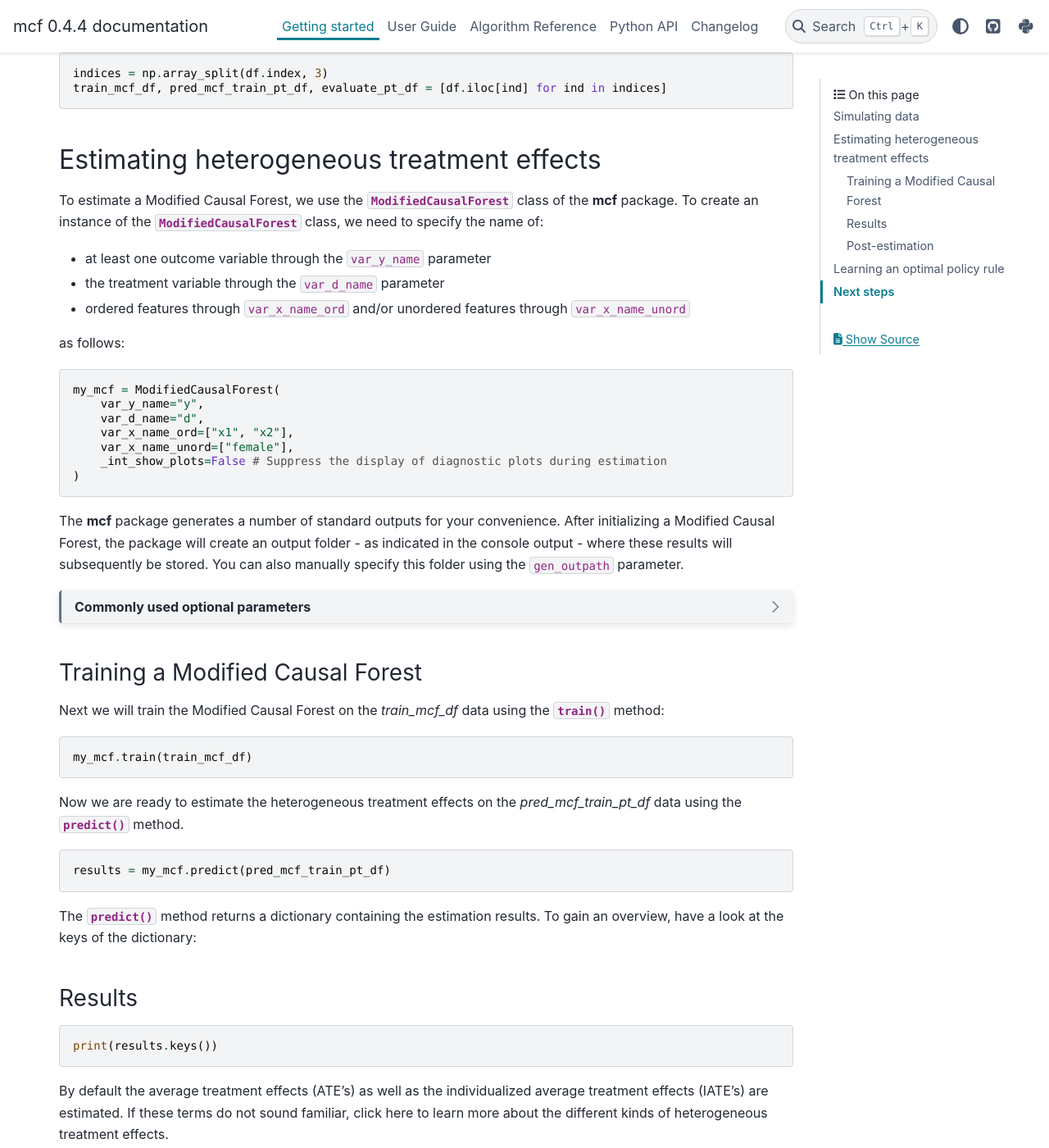
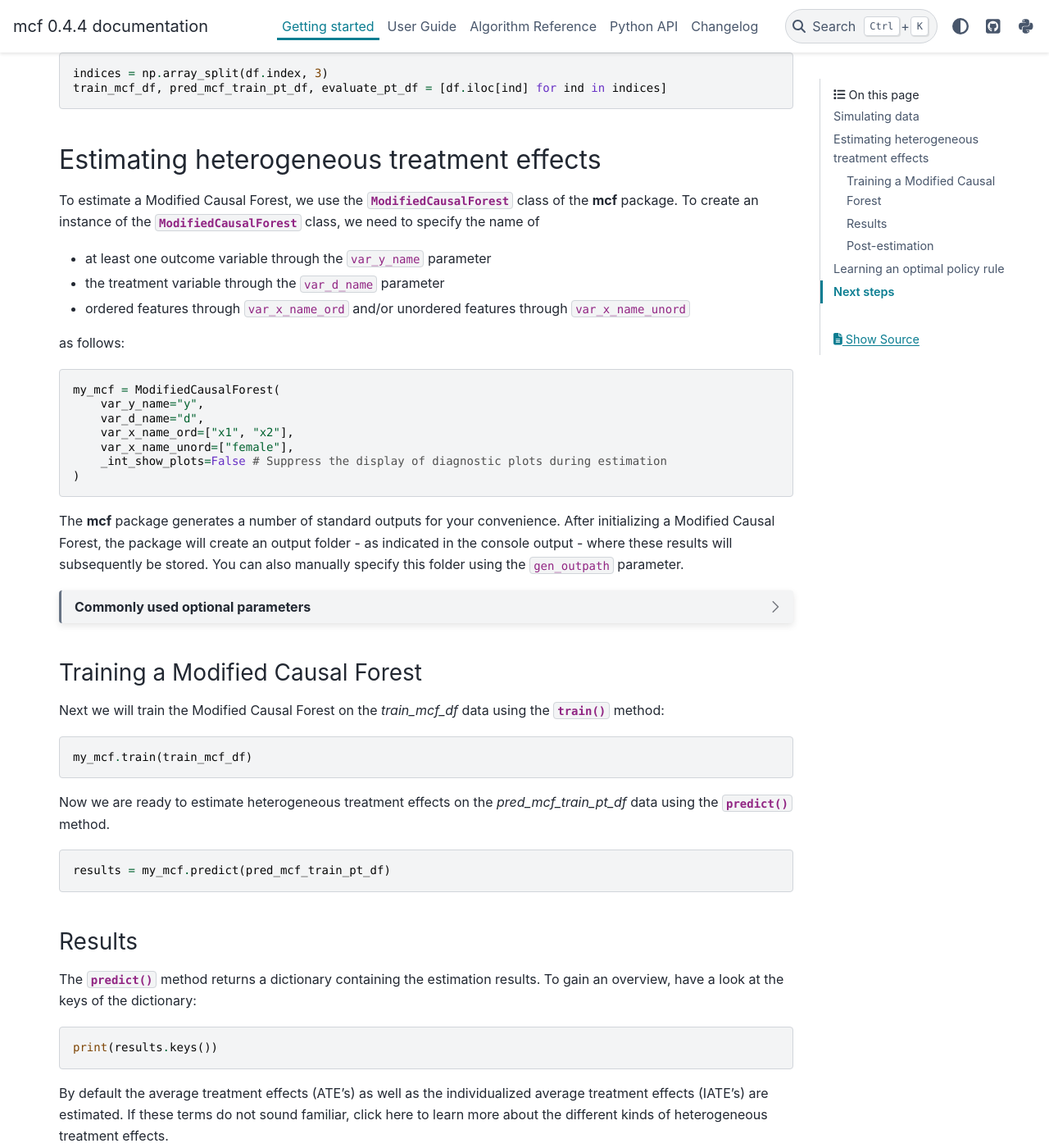
Before and after one commit to MCFpy/mcf, a Sphinx documentation site: the page built from docs/source/getting_started.rst, in a window 1280 px wide and 1400 px high, scrolled down 1200 px. Shown: the whole window at 82% size. Built offline with Sphinx 7.4.7 and the PyData theme 0.15.4, drawn with Linux system fonts in a browser that asks for light colours.

Commit message:
Realign table

```diff
--- a/docs/source/getting_started.rst
+++ b/docs/source/getting_started.rst
@@ -62,7 +62,7 @@
 Estimating heterogeneous treatment effects
 ------------------------------------------
 
-To estimate a Modified Causal Forest, we use the :py:class:`~mcf_mini.ModifiedCausalForest` class of the **mcf** package. To create an instance of the :py:class:`~mcf_mini.ModifiedCausalForest` class, we need to specify the name of:
+To estimate a Modified Causal Forest, we use the :py:class:`~mcf_mini.ModifiedCausalForest` class of the **mcf** package. To create an instance of the :py:class:`~mcf_mini.ModifiedCausalForest` class, we need to specify the name of
 
 - at least one outcome variable through the ``var_y_name`` parameter
 - the treatment variable through the ``var_d_name`` parameter
@@ -86,28 +86,27 @@
 
     Below you find a selected list of optional parameters that are often used to initialize a Modified Causal Forest. For a more detailed description of these parameters, please refer to the documentation of :py:class:`~mcf_mini.ModifiedCausalForest`.
 
-    +---------------------------+------------------------------------------------------------------------------------------------------------------+
-    | Parameter                 | Description                                                                                                      |
-    +===========================+==================================================================================================================+
-    | ``var_id_name``           | Individual identifier.                                                                                           |
-    +---------------------------+------------------------------------------------------------------------------------------------------------------+
-    | ``var_cluster_name``      | Cluster identifier.                                                                                              |
-    +---------------------------+------------------------------------------------------------------------------------------------------------------+
-    | ``var_w_name``            | Weights assigned to each observation.                                                                            |
-    +---------------------------+------------------------------------------------------------------------------------------------------------------+
-    | ``var_y_tree_name``       | Outcome used to build trees. If not specified, the first outcome in ``y_name`` is selected for building trees.   |
-    +---------------------------+------------------------------------------------------------------------------------------------------------------+
-    | ``var_x_name_always_in_ord`` | Ordered feature(s) always used in splitting decision.                                                         |
-    +---------------------------+------------------------------------------------------------------------------------------------------------------+
-    | ``var_x_name_always_in_unord`` | Unordered feature(s) always used in splitting decision.                                                     |
-    +---------------------------+------------------------------------------------------------------------------------------------------------------+
-    | ``var_z_name_list``       | Ordered features with many values used for GATE estimation.                                                      |
-    +---------------------------+------------------------------------------------------------------------------------------------------------------+
-    | ``var_z_name_ord``        | Ordered features with few values used for GATE estimation.                                                       |
-    +---------------------------+------------------------------------------------------------------------------------------------------------------+
-    | ``var_z_name_unord``      | Unordered features used for GATE estimation.                                                                     |
-    +---------------------------+------------------------------------------------------------------------------------------------------------------+
-
+    +----------------------------------+------------------------------------------------------------------------------------------------------------------+
+    | Parameter                        | Description                                                                                                      |
+    +==================================+==================================================================================================================+
+    | ``var_id_name``                  | Individual identifier.                                                                                           |
+    +----------------------------------+------------------------------------------------------------------------------------------------------------------+
+    | ``var_cluster_name``             | Cluster identifier.                                                                                              |
+    +----------------------------------+------------------------------------------------------------------------------------------------------------------+
+    | ``var_w_name``                   | Weights assigned to each observation.                                                                            |
+    +----------------------------------+------------------------------------------------------------------------------------------------------------------+
+    | ``var_y_tree_name``              | Outcome used to build trees. If not specified, the first outcome in ``y_name`` is selected for building trees.   |
+    +----------------------------------+------------------------------------------------------------------------------------------------------------------+
+    | ``var_x_name_always_in_ord``     | Ordered feature(s) always used in splitting decision.                                                            |
+    +----------------------------------+------------------------------------------------------------------------------------------------------------------+
+    | ``var_x_name_always_in_unord``   | Unordered feature(s) always used in splitting decision.                                                          |
+    +----------------------------------+------------------------------------------------------------------------------------------------------------------+
+    | ``var_z_name_list``              | Ordered features with many values used for GATE estimation.                                                      |
+    +----------------------------------+------------------------------------------------------------------------------------------------------------------+
+    | ``var_z_name_ord``               | Ordered features with few values used for GATE estimation.                                                       |
+    +----------------------------------+------------------------------------------------------------------------------------------------------------------+
+    | ``var_z_name_unord``             | Unordered features used for GATE estimation.                                                                     |
+    +----------------------------------+------------------------------------------------------------------------------------------------------------------+
 
 
 Training a Modified Causal Forest
@@ -119,17 +118,16 @@
 
     my_mcf.train(train_mcf_df)
 
-Now we are ready to estimate the heterogeneous treatment effects on the *pred_mcf_train_pt_df* data using the :py:meth:`~mcf_mini.ModifiedCausalForest.predict` method.
+Now we are ready to estimate heterogeneous treatment effects on the *pred_mcf_train_pt_df* data using the :py:meth:`~mcf_mini.ModifiedCausalForest.predict` method.
 
 .. code-block:: python
 
     results = my_mcf.predict(pred_mcf_train_pt_df)
 
-The :py:meth:`~mcf_mini.ModifiedCausalForest.predict` method returns a dictionary containing the estimation results. To gain an overview, have a look at the keys of the dictionary:
-
-
 Results
 ~~~~~~~
+
+The :py:meth:`~mcf_mini.ModifiedCausalForest.predict` method returns a dictionary containing the estimation results. To gain an overview, have a look at the keys of the dictionary:
 
 .. code-block:: python
 
```
